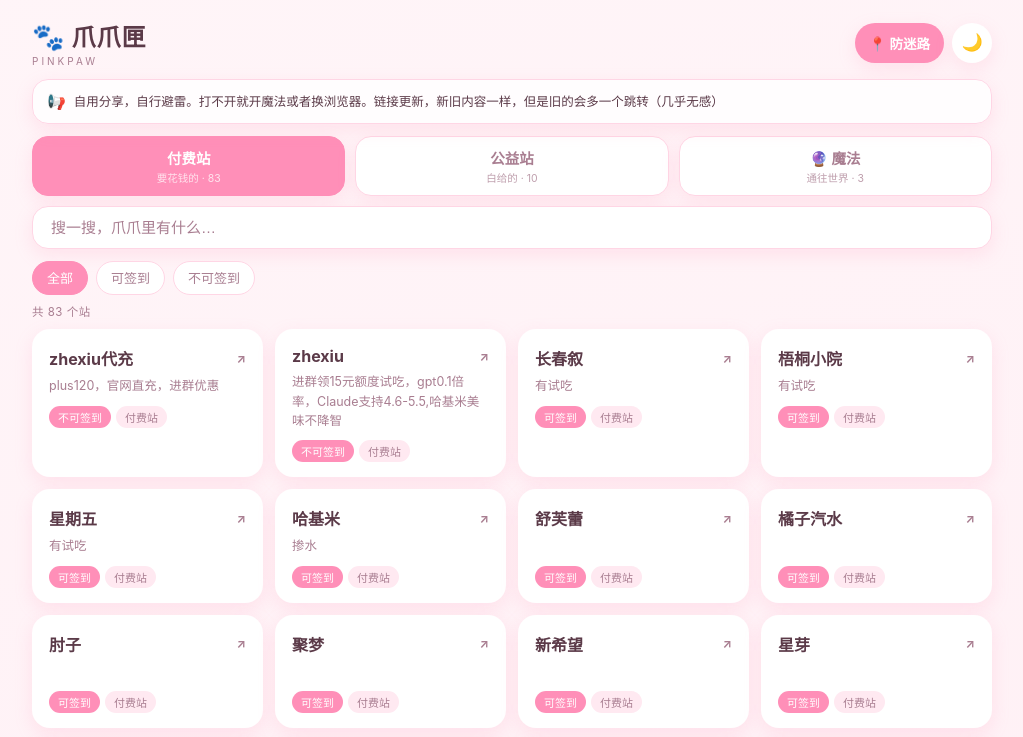
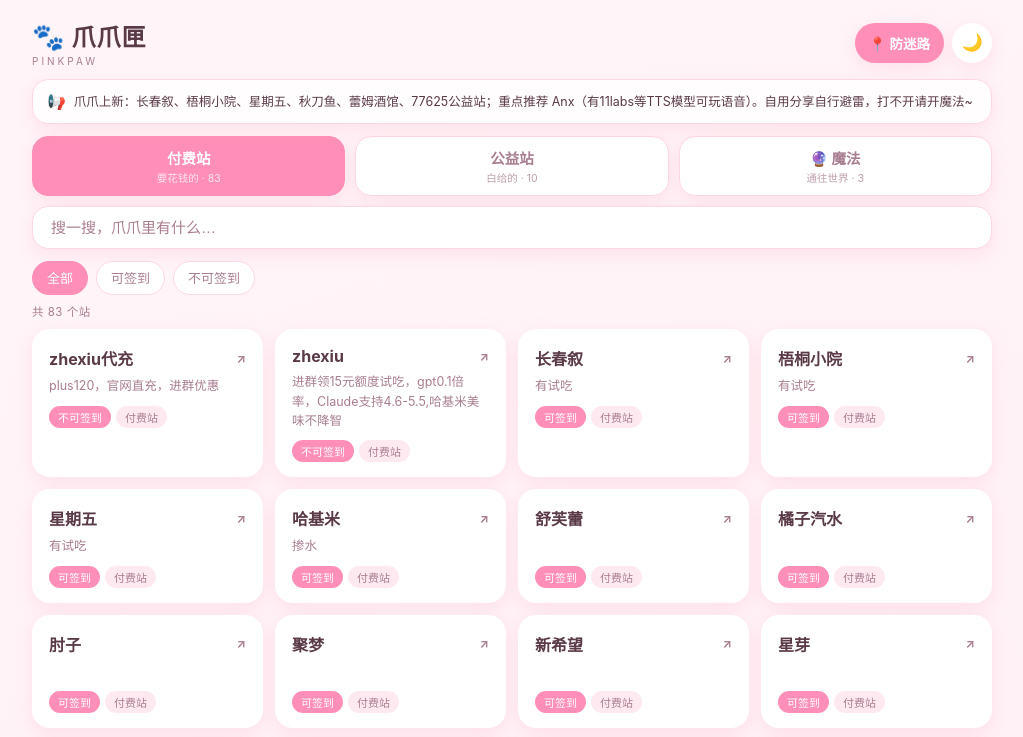
Before and after one commit to slulove/pinkpaw, a plain HTML site: page index.html in a window 1280 px wide. Shown: the top 737 px of the page, without its empty margins (128-1151 px from the left). Drawn offline with Linux system fonts and the light colour scheme.

Commit message:
chore: 更新公告栏文案，重点提示Anx含TTS模型

```diff
--- a/index.html
+++ b/index.html
@@ -194,7 +194,7 @@ footer{max-width:960px;margin:26px auto 0;text-align:center;font-size:11.5px;col
   <!-- 公告栏 -->
   <div class="notice-bar">
     <span class="notice-icon">📢</span>
-    <div class="notice-text">自用分享，自行避雷。打不开就开魔法或者换浏览器。链接更新，新旧内容一样，但是旧的会多一个跳转（几乎无感）</div>
+    <div class="notice-text">爪爪上新：长春叙、梧桐小院、星期五、秋刀鱼、蕾姆酒馆、77625公益站；重点推荐 Anx（有11labs等TTS模型可玩语音）。自用分享自行避雷，打不开请开魔法~</div>
   </div>
 
   <div class="cats" id="cats"></div>
```
